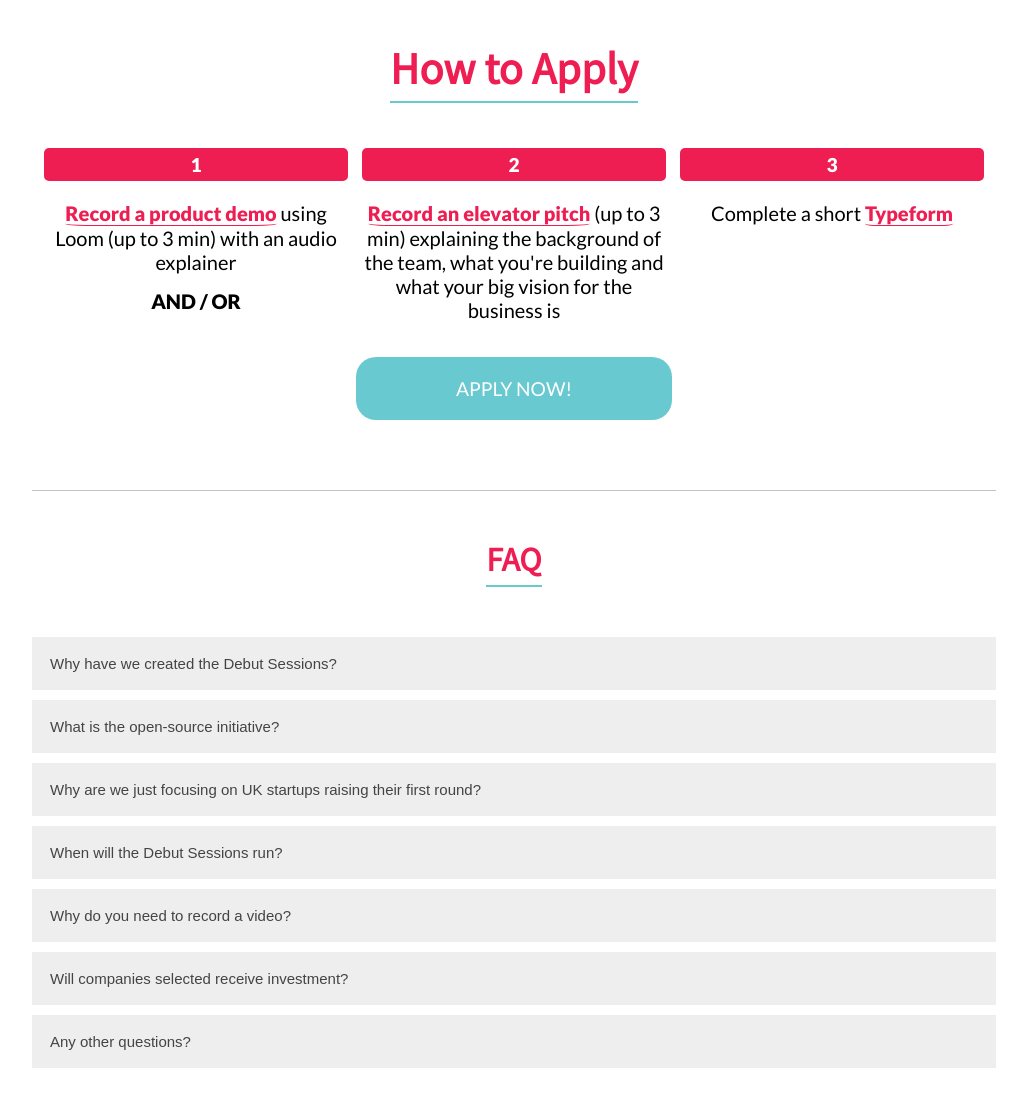
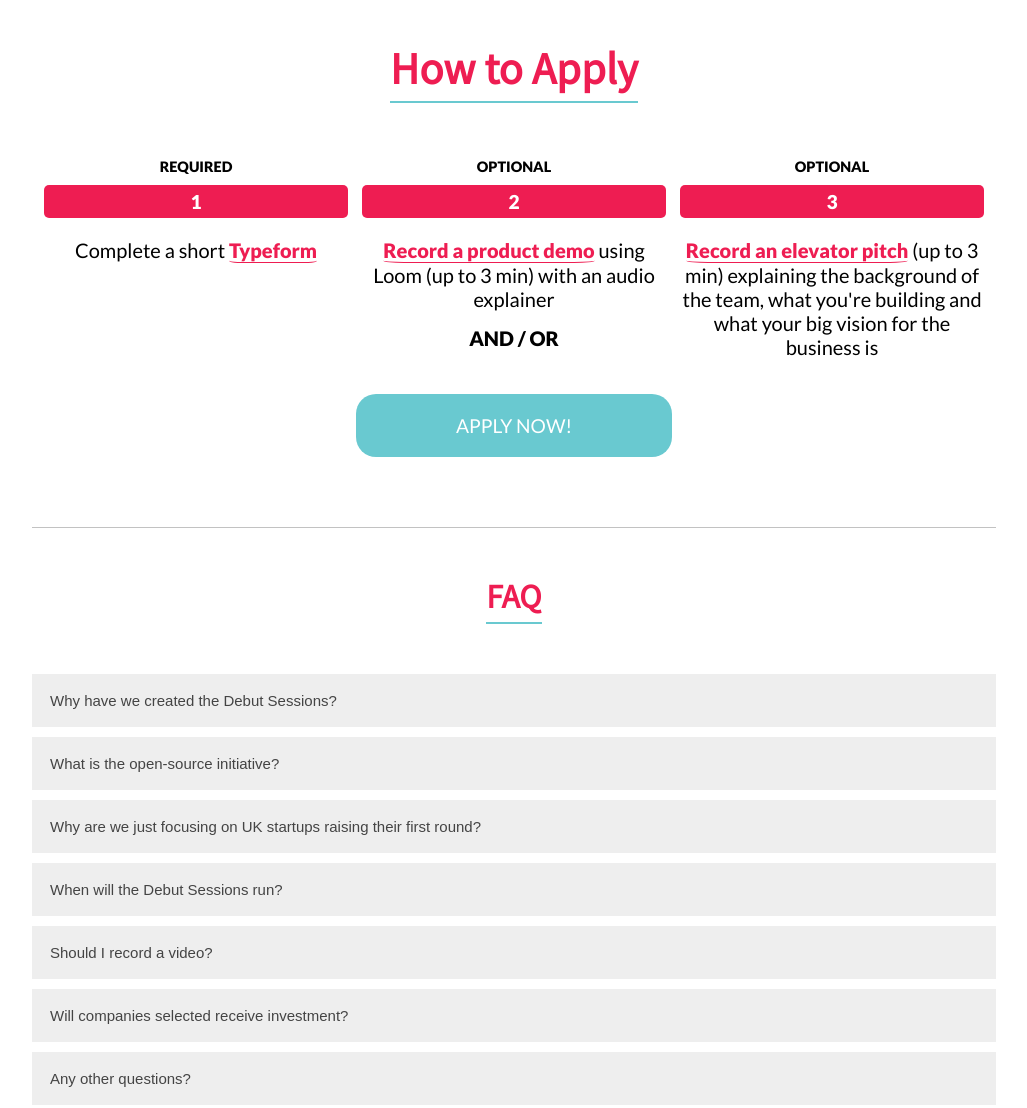
Before and after one commit to nicoalbanese/first-round, a website: page index.html in a window 1280 px wide. Shown: the part 2620-3728 px from the top of the page, without its empty margins (126-1153 px from the left). Drawn offline with Linux system fonts and the light colour scheme.

Commit message:
reordered application steps

```diff
--- a/index.html
+++ b/index.html
@@ -456,21 +456,24 @@
             </div>
             <ul class="apply-list">
               <li class="apply-list-item">
+                <div class="requirement-text">Required</div>
                 <div class="list-item-number">1</div>
+                Complete a short
+                <span class="typeform-link">Typeform</span>
+              </li>
+              <li class="apply-list-item">
+                <div class="requirement-text">Optional</div>
+                <div class="list-item-number">2</div>
                 <span class="typeform-link">Record a product demo</span>
                 using Loom (up to 3 min) with an audio explainer
                 <div class="and-or">and / or</div>
               </li>
               <li class="apply-list-item">
-                <div class="list-item-number">2</div>
+                <div class="requirement-text">Optional</div>
+                <div class="list-item-number">3</div>
                 <span class="typeform-link">Record an elevator pitch</span> (up
                 to 3 min) explaining the background of the team, what you're
                 building and what your big vision for the business is
-              </li>
-              <li class="apply-list-item">
-                <div class="list-item-number">3</div>
-                Complete a short
-                <span class="typeform-link">Typeform</span>
               </li>
             </ul>
             <a
@@ -568,7 +571,7 @@
             </div>
             <div class="faq-item">
               <button type="button" class="collapsible">
-                Why do you need to record a video?
+                Should I record a video?
               </button>
               <div class="collapsible-field-content">
                 <p>
--- a/style.css
+++ b/style.css
@@ -446,3 +446,10 @@ a > img:hover {
 .faq-item {
   margin-bottom: 10px;
 }
+
+.requirement-text {
+  padding: 10px;
+  text-transform: uppercase;
+  font-size: 0.9rem;
+  font-weight: 700;
+}
```
